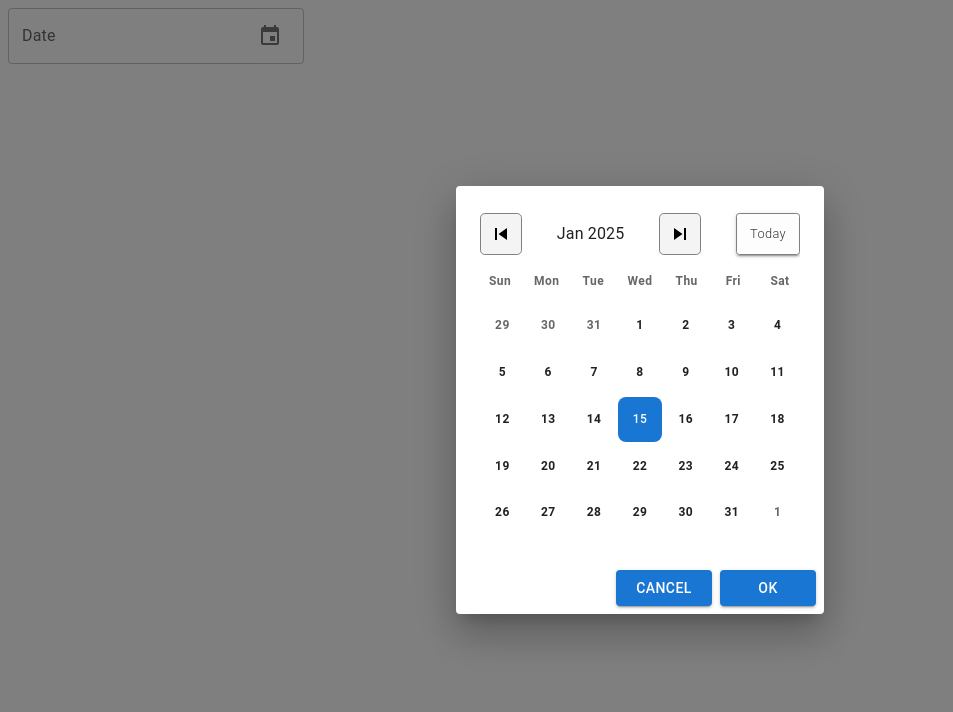
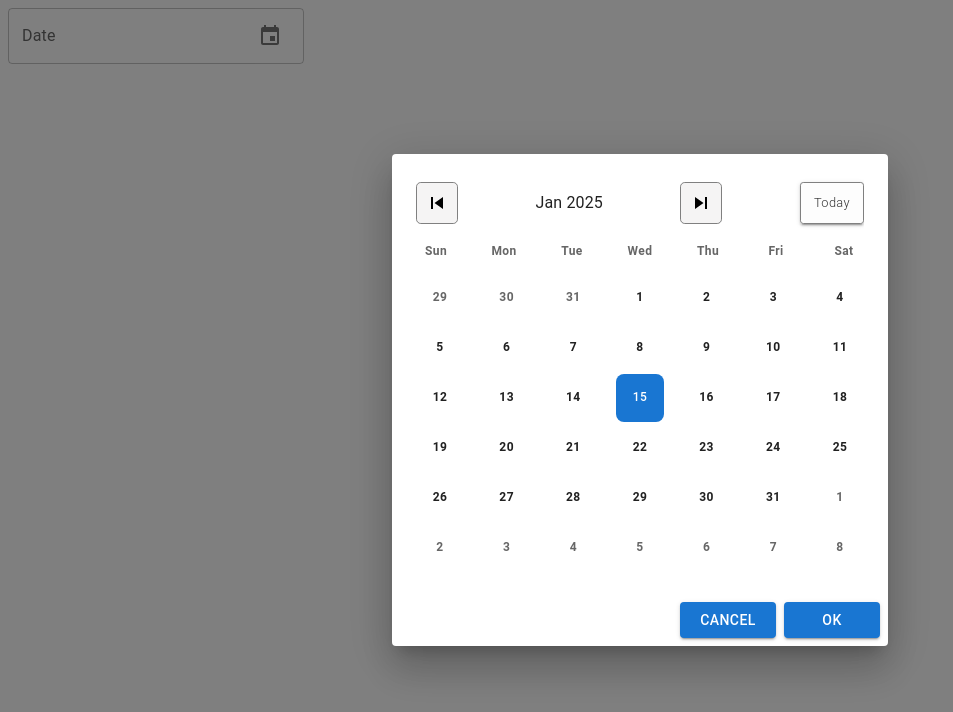
Before and after one commit to NhutMinhIT/calculator_component, a React (Create React App) app: page / in a window 1280 px wide. Both pictures are taken after a click on the element "Date". Shown: the top 712 px of the page, without its empty margins (0-953 px from the left). Built offline with nearby package versions, Linux system fonts and the light colour scheme.

Commit message:
refactor: enhance CustomizeCalendar styling and update CalendarDialog accessibility attributes

```diff
--- a/src/pages/Root/components/Customize/CustomizeCalendar.tsx
+++ b/src/pages/Root/components/Customize/CustomizeCalendar.tsx
@@ -24,11 +24,8 @@ import { CustomizedButtonIcon } from '..';
 const CustomizeCalendar = styled(DateCalendar)`
 
    .MuiDayCalendar-header {
-   position: relative;
-   z-index: 1;
         display: flex;
         justify-content: space-between;
-        width: 100%;
     }
     .MuiDayCalendar-weekDayLabel{
         font-weight: 600;
@@ -36,15 +33,12 @@ const CustomizeCalendar = styled(DateCalendar)`
 
     .MuiDayCalendar-weekContainer {
         justify-content: space-between;
-        position: sticky;
-        z-index: 10;
-        min-height: 2.5rem;
     }
     .MuiPickersDay-root {
         border-radius: 0.5rem;
         font-weight: 600;
-        width: 2.8rem !important;
-        height: 2.8rem !important;
+        width: 3rem !important;
+        height: 3rem !important;
         overflow-y: hidden;
         margin:0px;
     }
@@ -61,12 +55,15 @@ const CustomizeCalendar = styled(DateCalendar)`
         color:white;
         font-weight: 700;
     }
-
     .MuiPickersSlideTransition-root{
         overflow: hidden;
     }
 
-`
+    .MuiDayCalendar-monthContainer {
+        position: relative;
+        bottom:20px;
+    }
+   `
 const CALENDER_VALUE_MONTH_NUMBER: number = 1
 const CALENDAR_HEADER_FORMAT: string = 'MMM YYYY'
 
@@ -108,6 +105,7 @@ const StyledComponents: FC<TStyledComponentsProps> = ({ value, onChangeDate, ren
             dateAdapter={AdapterDayjs}
         >
             <CustomizeCalendar
+
                 {...props}
                 value={dayjs(value)}
                 showDaysOutsideCurrentMonth
--- a/src/pages/Root/components/Dialog/CalendarDialog.tsx
+++ b/src/pages/Root/components/Dialog/CalendarDialog.tsx
@@ -3,7 +3,8 @@ import {
     Button,
     Dialog,
     DialogActions,
-    DialogContent
+    DialogContent,
+    DialogContentText
 } from "@mui/material";
 import {
     ECalendarButtonVariant,
@@ -16,7 +17,6 @@ import {
     CALENDAR_DIALOG_CONFIRM_BUTTON_DATA_TEST_ID,
     CALENDAR_DIALOG_CONFIRM_BUTTON_TEXT,
     CALENDAR_DIALOG_DATA_TEST_ID,
-    CALENDAR_DIALOG_ID,
     CALENDAR_DIALOG_TODAY_BUTTON_DATA_TEST_ID,
     CALENDAR_DIALOG_TODAY_BUTTON_TEXT
 } from "../../constant";
@@ -54,16 +54,19 @@ const CalendarDialog: FC<TCalendarDialogProps> = ({
             TransitionComponent={TransitionDialog}
             keepMounted
             onClose={onClose}
-            aria-describedby={CALENDAR_DIALOG_ID}
             data-testid={CALENDAR_DIALOG_DATA_TEST_ID}
-
+            aria-labelledby="alert-dialog-title"
+            aria-describedby="alert-dialog-description"
         >
-            <DialogContent>
+            <DialogContent
+                className={styles.dialogContent}
+            >
                 <CustomizeCalendar
                     value={tempDate ?? new Date()}
                     onChangeDate={handleDateSelect}
                     renderButtonToday={renderButtonToday}
                 />
+
             </DialogContent>
 
             <DialogActions>
--- a/src/pages/Root/styles/root-page.module.css
+++ b/src/pages/Root/styles/root-page.module.css
@@ -12,3 +12,9 @@
     text-transform: capitalize;
     font-weight: 500;
 }
+
+.dialogContent>div {
+    width: 28rem !important;
+    min-height: 400px !important;
+    overflow: hidden;
+}
```
